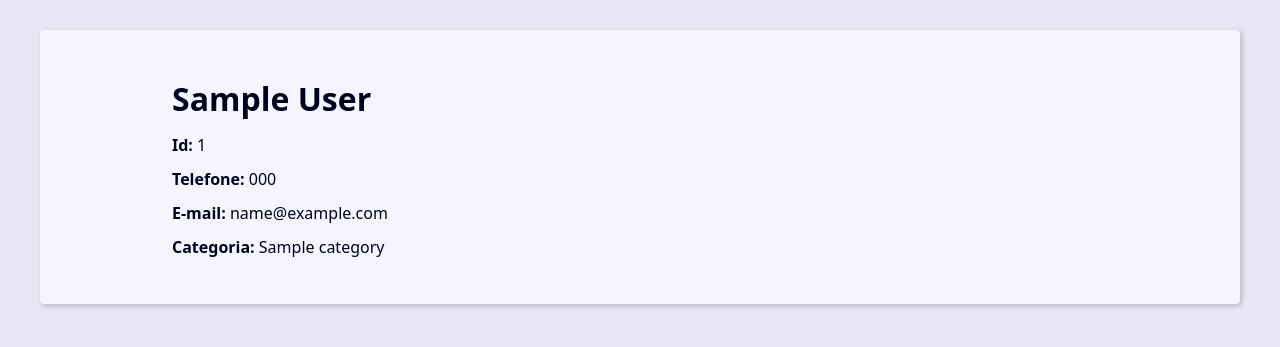
After one commit to PauloMd30/projeto_agenda_django, a Django app: page /1/ in a window 1280 px wide. The commit adds this page. Shown: the top 347 px of the page. Run offline with Django 5.2, Linux system fonts and the light colour scheme; tables that the repository leaves empty hold one stand-in row (values such as "Sample post").

Commit message:
criando a views e a url para exibir um id único

```diff
--- a/base_static/global/css/styles.css
+++ b/base_static/global/css/styles.css
@@ -1,3 +1,314 @@
+:root {
+  --spacing: 1.5rem;
+  --link-dark-color: rgb(0, 83, 134);
+  --link-light-color: rgb(156, 217, 255);
+  --clr-white: rgb(245, 245, 255);
+  --clr-black: rgb(0, 0, 30);
+  --clr-light-gray: rgb(230, 230, 245);
+  --clr-dark-shadow-5: rgba(0, 0, 10, 5%);
+  --clr-dark-shadow-10: rgba(0, 0, 10, 10%);
+  --clr-dark-shadow-20: rgba(0, 0, 10, 20%);
+  --clr-light-shadow-5: rgba(200, 200, 255, 5%);
+  --clr-light-shadow-10: rgba(200, 200, 255, 10%);
+  --clr-light-shadow-20: rgba(200, 200, 255, 20%);
+  --main-page-width: 120rem;
+  --table-min-width: 60rem;
+  --biggest-font-size: 5rem;
+  --bigger-font-size: 4rem;
+  --big-font-size: 3.2rem;
+  --medium-font-size: 2.4rem;
+  --small-font-size: 1.6rem;
+  --smaller-font-size: 1.4rem;
+  --smallest-font-size: 1.2rem;
+  --transition-fast: 300ms;
+  --transition-medium: 600ms;
+  --transition-slow: 1s;
+  --default-border-radius: 4px;
+}
+
+*,
+*::before,
+*::after {
+  margin: 0;
+  padding: 0;
+  box-sizing: border-box;
+}
+
+html {
+  font-size: 62.5%;
+}
+
 body {
-  background-color: blue;
+  font-family: system-ui, -apple-system, BlinkMacSystemFont, "Segoe UI", Roboto,
+    Oxygen, Ubuntu, Cantarell, "Open Sans", "Helvetica Neue", sans-serif;
+  line-height: 1.5;
+  font-size: var(--small-font-size);
+  color: var(--clr-black);
+  -webkit-font-smoothing: antialiased;
+  background: var(--clr-light-gray);
 }
+
+img,
+svg {
+  display: block;
+  max-width: 100%;
+}
+
+.header {
+  background: var(--clr-black);
+  padding: var(--spacing);
+  box-shadow: 0 5px 10px 2px var(--clr-dark-shadow-20);
+  z-index: 1;
+  position: relative;
+}
+
+.header-heading {
+  font-size: var(--biggest-font-size);
+  text-align: center;
+}
+
+.header-link {
+  color: var(--link-light-color);
+  text-decoration: none;
+  transition: filter var(--transition-fast) ease-in-out;
+}
+
+.header-link:hover {
+  filter: brightness(70%);
+}
+
+.menu {
+  margin: var(--spacing);
+}
+
+.menu-list {
+  list-style: none;
+  display: flex;
+  justify-content: center;
+  flex-flow: row wrap;
+}
+
+.menu-link {
+  display: block;
+  padding: var(--spacing);
+  color: var(--link-light-color);
+  text-decoration: none;
+  transition: background-color var(--transition-fast) ease-in-out;
+  border-radius: var(--default-border-radius);
+}
+
+.menu-link:hover {
+  background: var(--clr-light-shadow-10);
+}
+
+.content {
+  max-width: var(--main-page-width);
+  margin: calc(var(--spacing) * 2) auto;
+  padding: var(--spacing);
+  background: var(--clr-white);
+  box-shadow: 2px 2px 5px var(--clr-dark-shadow-20);
+  border-radius: var(--default-border-radius);
+}
+
+.responsive-table {
+  width: 100%;
+  overflow-x: auto;
+}
+
+.contacts-table {
+  width: 100%;
+  min-width: var(--table-min-width);
+  border-collapse: collapse;
+}
+
+.table-caption {
+  font-size: var(--medium-font-size);
+  font-weight: bold;
+  padding: var(--spacing);
+}
+
+.table-row {
+  text-align: left;
+  text-overflow: ellipsis;
+  transition: background-color var(--transition-fast) ease-in-out;
+}
+
+.table-row:nth-of-type(2n) {
+  background: var(--clr-dark-shadow-5);
+}
+
+.table-row:not(.table-row-header):hover {
+  background: var(--clr-dark-shadow-10);
+}
+
+.table-row-header {
+  background: var(--clr-light-gray);
+  color: var(--clr-black);
+}
+
+.table-cel,
+.table-header {
+  padding: var(--spacing);
+}
+
+.table-link {
+  color: var(--link-dark-color);
+  transition: color var(--transition-fast) ease-in-out;
+  text-decoration: none;
+}
+
+.table-link:hover {
+  color: var(--clr-black);
+}
+
+@media (min-width: 600px) {
+  .single-contact {
+    max-width: 80%;
+    margin: calc(var(--spacing) * 2) auto;
+  }
+}
+
+.single-contact h1 {
+  margin: 1rem 0;
+}
+
+.single-contact p {
+  margin: 1rem 0;
+}
+
+.pagination {
+  margin-top: var(--spacing);
+  display: flex;
+  justify-content: center;
+  padding: calc(var(--spacing) * 0.8);
+  font-size: var(--small-font-size);
+}
+
+.pagination .step-links {
+  display: flex;
+  gap: calc(var(--spacing) * 0.8);
+}
+
+.pagination .step-links a {
+  color: var(--link-dark-color);
+  transition: color var(--transition-fast) ease-in-out;
+  text-decoration: none;
+  display: block;
+}
+
+.search {
+  display: flex;
+  justify-content: center;
+}
+
+.search-input {
+  font-size: var(--medium-font-size);
+  padding: 1rem 2rem;
+  width: 100%;
+  max-width: 32rem;
+  border-radius: var(--default-border-radius);
+  border: 1px solid var(--link-light-color);
+}
+
+.search-input:focus {
+  box-shadow: 0 0 15px var(--link-light-color);
+}
+
+.message {
+  max-width: 600px;
+  margin: var(--spacing) auto;
+  margin-top: calc(var(--spacing) * 2);
+  padding: var(--spacing);
+  text-align: center;
+  border-radius: var(--default-border-radius);
+  font-size: var(--smaller-font-size);
+}
+
+.message.success {
+  background: rgba(0, 255, 0, 0.3);
+  border: 1px solid rgba(0, 255, 0, 90%);
+}
+
+.message.error {
+  background: rgba(255, 0, 0, 0.3);
+  border: 1px solid rgba(255, 0, 0, 90%);
+}
+
+.message.warning {
+  background: rgba(255, 255, 0, 0.3);
+  border: 1px solid rgba(255, 255, 0, 90%);
+}
+
+.form-wrapper {
+  max-width: 60rem;
+  margin: var(--spacing) auto;
+}
+
+.form-content {
+  margin: var(--spacing) 0;
+}
+
+.form-group {
+  display: flex;
+  flex-direction: column;
+  padding-bottom: var(--spacing);
+}
+.errorlist {
+  list-style: none;
+  font-size: var(--smaller-font-size);
+  color: tomato;
+}
+.errorlist.nonfield {
+  color: inherit;
+}
+
+.form-group p {
+  margin: 1em 0;
+}
+
+.form-group .help-text,
+.form-group .help-text ~ ul {
+  margin: 0;
+  font-size: var(--smallest-font-size);
+  list-style: none;
+}
+
+.form-group input,
+.form-group textarea,
+.form-group select {
+  padding: 1rem;
+  border-radius: var(--default-border-radius);
+  border: 1px solid var(--link-dark-color);
+}
+
+.form-group input:focus,
+.form-group textarea:focus,
+.form-group select:focus {
+  outline: none;
+  box-shadow: 0 0 5px var(--link-dark-color);
+}
+
+.form-group label {
+  font-size: var(--smaller-font-size);
+}
+
+.btn {
+  background-color: var(--link-dark-color);
+  color: var(--clr-white);
+  font-weight: bold;
+  border: none;
+  padding: 1rem 2rem;
+  border-radius: var(--default-border-radius);
+  cursor: pointer;
+  transition: filter var(--transition-fast) ease-in-out;
+}
+
+.btn:hover {
+  filter: brightness(90%);
+}
+
+.btn:focus,
+.btn:active {
+  filter: brightness(80%);
+  box-shadow: 0 0 5px var(--link-dark-color);
+}
--- a/base_templates/global/base.html
+++ b/base_templates/global/base.html
@@ -3,11 +3,11 @@
 <html lang="en">
   <head>
     <meta charset="UTF-8" />
-    <title>Document</title>
+    <title>Agenda</title>
     <meta name="viewport" content="width=device-width, initial-scale=1.0" />
     <link rel="stylesheet" href="{% static 'global/css/styles.css' %}" />
   </head>
   <body>
-    <h1>Contact</h1>
+    <main class="content">{% block content %}{% endblock content %}</main>
   </body>
 </html>
--- a/contact/models.py
+++ b/contact/models.py
@@ -1,7 +1,19 @@
 from django.utils import timezone
 from django.db import models
+from django.contrib.auth.models import User
 
 # Create your models here.
+
+class Category(models.Model):
+    class Meta:
+        verbose_name = 'Category'
+        verbose_name_plural = 'Categories'
+
+
+    name = models.CharField(max_length=50)
+
+    def __str__(self) -> str:
+        return self.name
 
 class Contact(models.Model):
     first_name = models.CharField(max_length=30)
@@ -10,6 +22,10 @@ class Contact(models.Model):
     email = models.EmailField(max_length=254)
     created_date = models.DateTimeField(default=timezone.now)
     description = models.TextField(blank=True)
+    show = models.BooleanField(default=True)
+    picture = models.ImageField(blank=True, upload_to='picture/%y/%m')
+    category = models.ForeignKey(Category, on_delete=models.SET_NULL, blank=True, null=True)
+    owner = models.ForeignKey(User, on_delete=models.SET_NULL, blank=True, null=True)
 
     def __str__(self) -> str:
         return f'{self.first_name} {self.last_name}'
--- /dev/null
+++ b/contact/templates/contact/contact.html
@@ -0,0 +1,16 @@
+{% extends 'global/base.html' %}
+
+{% block content %}
+
+    <div class="single-contact">
+        <h1 class="single-contact-name">
+            {{ contact.first_name }} {{ contact.last_name }}
+        </h1>
+        <p><b>Id: </b> {{ contact.id }}</p>
+        <p><b>Telefone: </b> {{ contact.phone }}</p>
+        <p><b>E-mail: </b> {{ contact.email }}</p>
+        <p><b>Categoria: </b> {{ contact.category.name }}</p>
+    </div>
+
+
+{% endblock content%}
--- a/contact/urls.py
+++ b/contact/urls.py
@@ -6,5 +6,6 @@ from contact import views
 app_name = 'contact'
 
 urlpatterns = [
+    path('<int:contact_id>/', views.contact, name='contact'),
     path('', views.index, name='index'),
 ]
--- a/contact/views.py
+++ /dev/null
@@ -1,5 +0,0 @@
-from django.shortcuts import render
-
-# Create your views here.
-def index(request):
-    return render(request, 'contact/index.html')
--- /dev/null
+++ b/contact/views/__init__.py
@@ -0,0 +1 @@
+from contact.views.contact_views import *
--- /dev/null
+++ b/contact/views/contact_views.py
@@ -0,0 +1,26 @@
+from django.http import Http404
+from django.shortcuts import get_object_or_404, render
+
+
+
+from contact.models import Contact
+
+# Create your views here.
+def index(request):
+    contacts = Contact.objects.filter(show=True).order_by('-created_date')
+
+    context = {
+        'contacts': contacts,
+    }
+
+    return render(request, 'contact/index.html', context)
+
+def contact(request, contact_id):
+
+    single_contact = get_object_or_404(Contact, id=contact_id, show=True)
+
+    context = {
+        'contact': single_contact,
+    }
+
+    return render(request, 'contact/contact.html', context)
--- a/project/urls.py
+++ b/project/urls.py
@@ -16,8 +16,14 @@ Including another URLconf
 """
 from django.contrib import admin
 from django.urls import include, path
+from django.conf import settings
+from django.conf.urls.static import static
+
 
 urlpatterns = [
     path('', include('contact.urls')),
     path('admin/', admin.site.urls),
 ]
+
+urlpatterns += static(settings.MEDIA_URL, document_root=settings.MEDIA_ROOT)
+urlpatterns += static(settings.STATIC_URL, document_root=settings.STATIC_ROOT)
```
Also changed, not shown: contact/admin.py (+11 -3 lines), contact/templates/contact/index.html (+36 -0 lines), project/settings.py (+6 -1 lines), contact/migrations/0002_contact_picture_contact_show.py (added), contact/migrations/0003_category_contact_category.py (added), contact/migrations/0004_alter_category_options_contact_owner.py (added), 1 other file.
